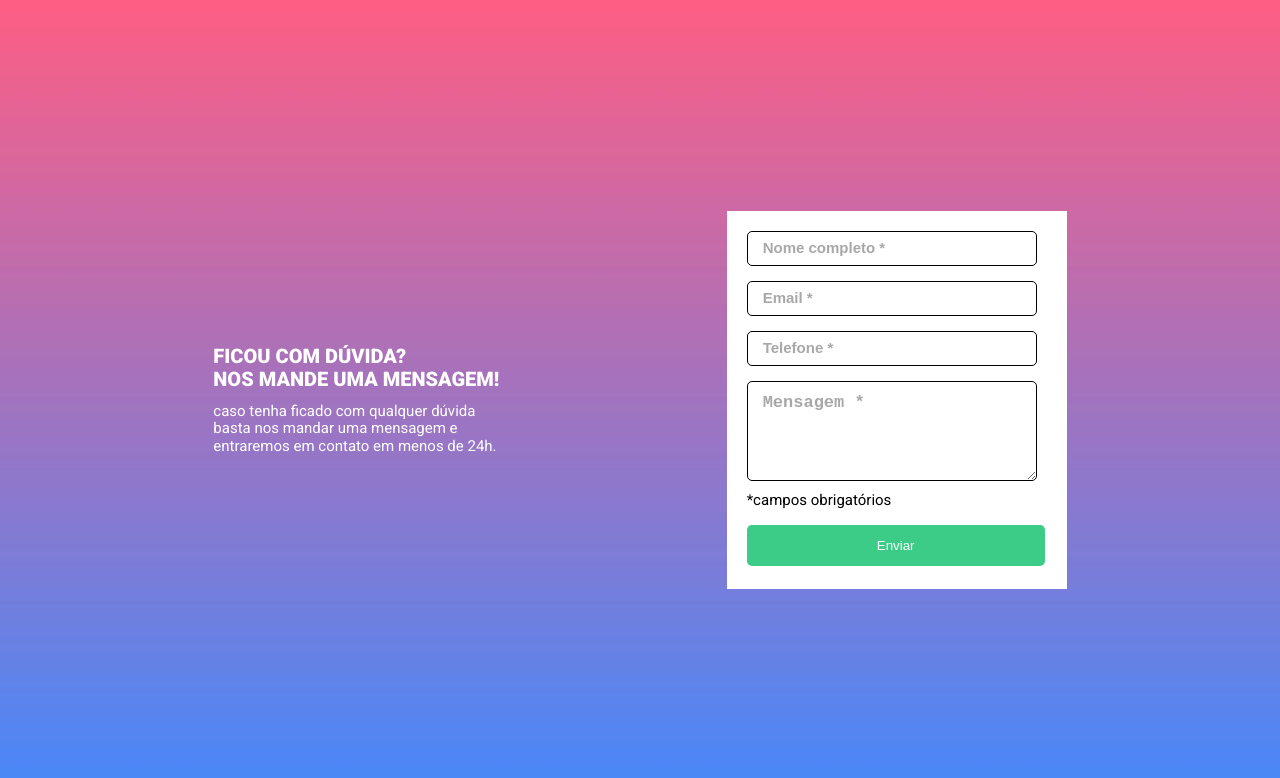
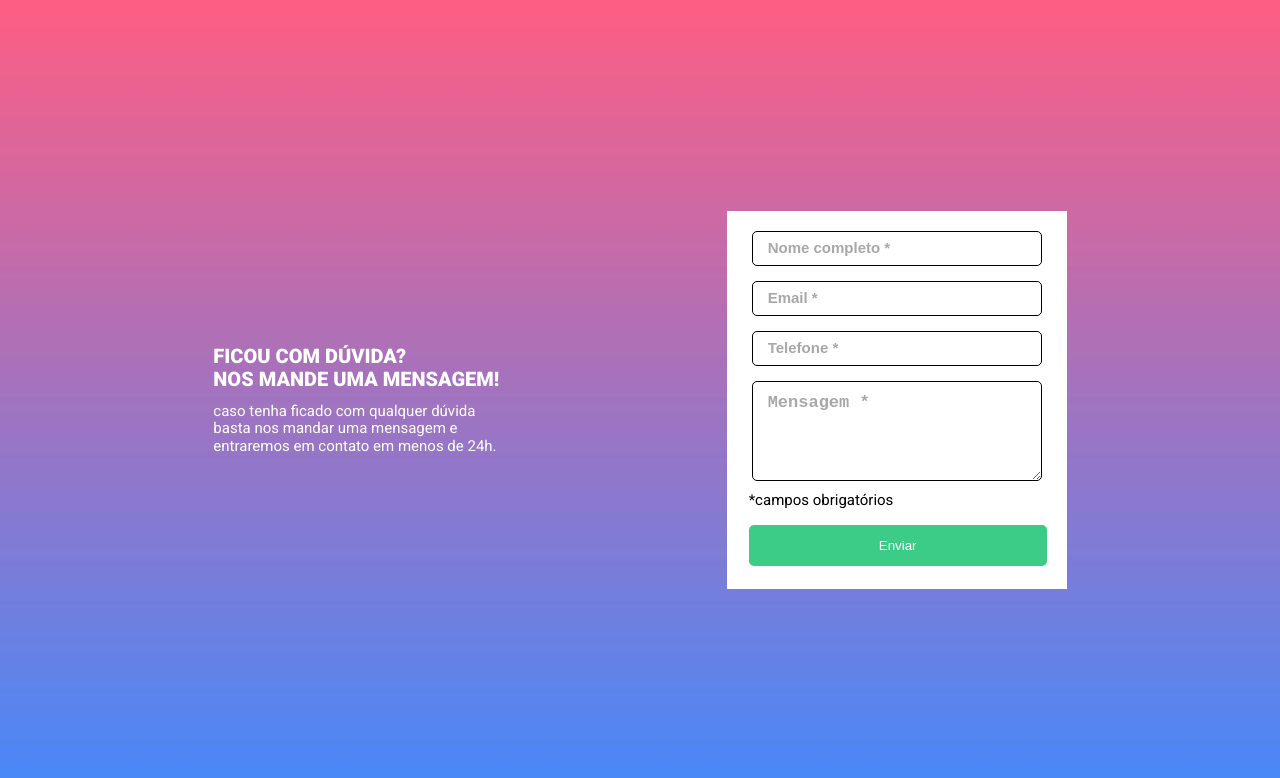
Before and after one commit to Leen-lm/project-html-css-js-intermediario, a plain HTML site: page index.html in a window 1280 px wide. Drawn offline with Linux system fonts and the light colour scheme.

Commit message:
Criei uma div englobando o texto e o button de enviar, estilizei a div

```diff
--- a/index.html
+++ b/index.html
@@ -38,12 +38,14 @@
                     <textarea id="mensagem" class="input-text" value="" placeholder="Mensagem *" required></textarea>
                     <span class="campo-obrigatorio">campo obrigatório</span>
                 </div>
+                <div class="campo-de-envio">
                 <p class="sinalizando-obrigatorios">
                     *campos obrigatórios
                 </p>
                 <button type="submit" id="botao-enviar" class="enviar-dados">
                     Enviar
                 </button>
+                </div>
             </form>
 
     </main>
--- a/src/css/style.css
+++ b/src/css/style.css
@@ -39,7 +39,7 @@ main {
 .campos-de-dados .campos {
     display: flex;
     flex-direction: column;
-    padding: 20px 20px 0px 20px;
+    padding: 20px 20px 0px 25px;
 }
 
 .campos-de-dados .campos .input-text{
@@ -69,6 +69,10 @@ main {
     padding: 7px 10px;
 }
 
+.campo-de-envio {
+    margin-left: -3px;
+}
+
 .campos-de-dados .sinalizando-obrigatorios {
     font-weight: 400;
     font-size: 15px;
@@ -82,7 +86,6 @@ main {
     width: 298px;
     height: 41px;
     border-radius: 5px;
-    margin: 0px 22px 22px 0px;
     cursor: pointer;
 }
 
```
